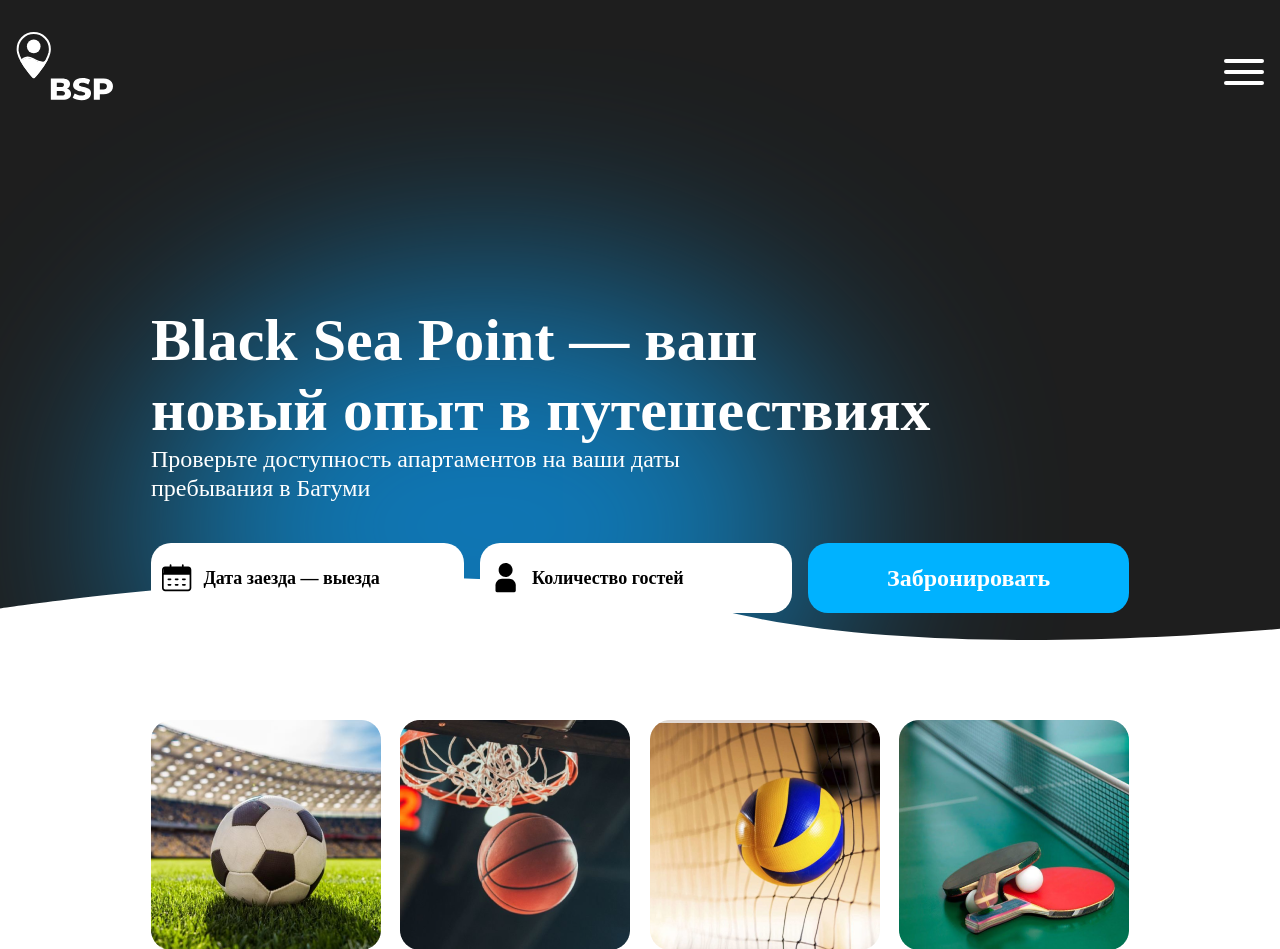
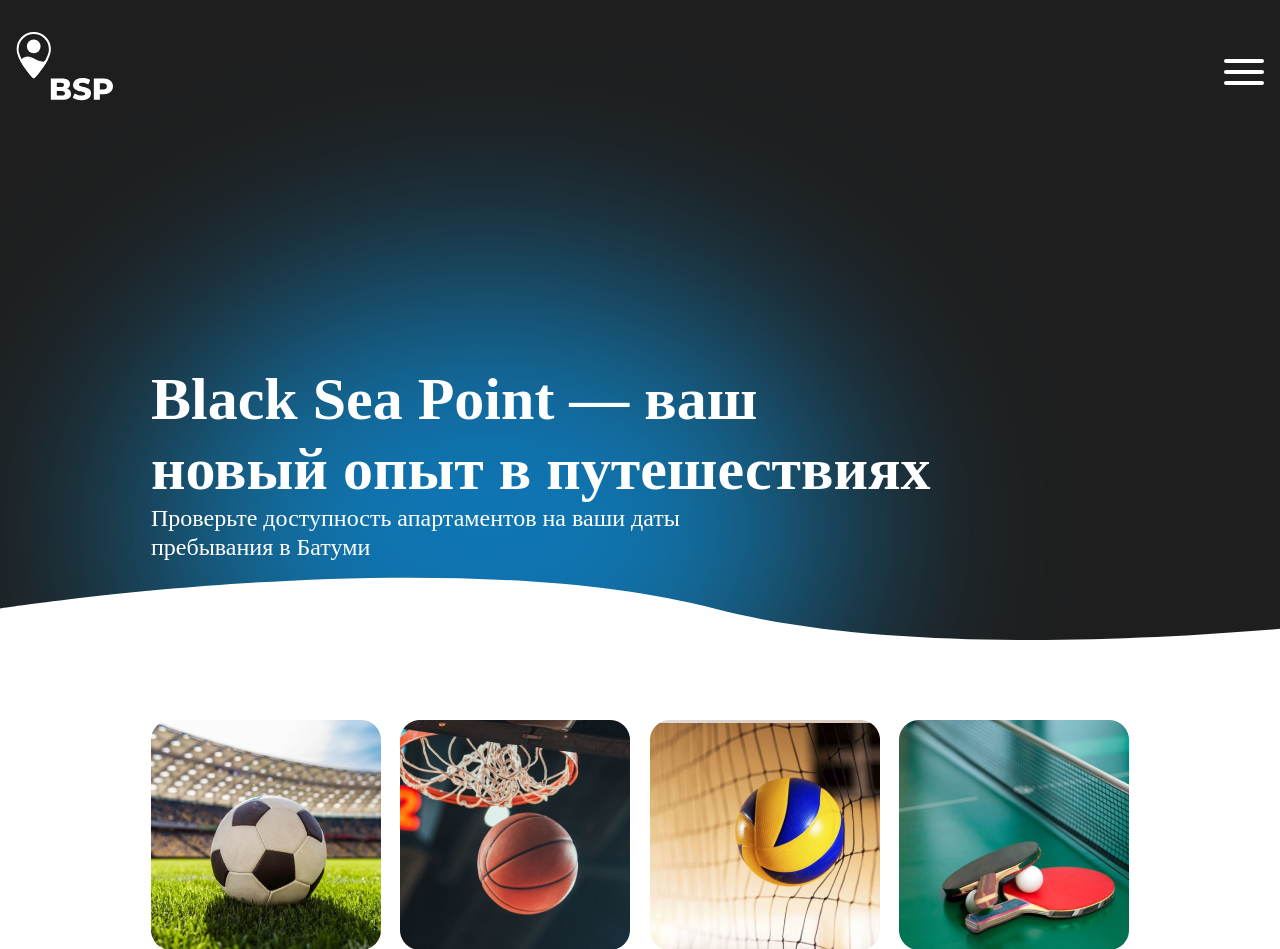
Before and after one commit to Anastttasia/Project-seminar, a Django app: page / in a window 1280 px wide. Shown: the top 949 px of the page. Run offline with Django 4.2, Linux system fonts and the light colour scheme; some web fonts are replaced.

Commit message:
remove search on main page

```diff
--- a/rentService/templates/index.html
+++ b/rentService/templates/index.html
@@ -63,28 +63,6 @@
                     <h1 class="montserrat-extrabold" style="margin: 0;">Black Sea Point — ваш<br>новый опыт в путешествиях</h1>
                     <p class="txtBanner">Проверьте доступность апартаментов на ваши даты<br>пребывания в Батуми</p>
                 </div>
-
-                <form class="form">
-                    <div id="datePicker"></div>
-
-                    <div class="inputBlock" id="dateText">
-                        <img src="{% static "images/form/date.svg" %}" class="formIcon">
-                        <input class="input" type="hidden" id="start-date-input" name="start-date-input">
-                        <input class="input" type="hidden" id="end-date-input" name="end-date-input">
-                        <p id="dateTextValue">Дата заезда — выезда</p>
-                    </div>
-
-                    <div id="personsPicker"></div>
-
-                    <div class="inputBlock" id="personsText">
-                        <img src="{% static "images/form/guests.svg" %}" class="formIcon">
-                        <input class="input" type="hidden" id="adults-input" name="adults-input">
-                        <input class="input" type="hidden" id="children-input" name="children-input">
-                        <p id="personsTextValue">Количество гостей</p>
-                    </div>
-
-                    <button class="btn">Забронировать</button>
-                </form>
             </div>
 
         </div>
```
